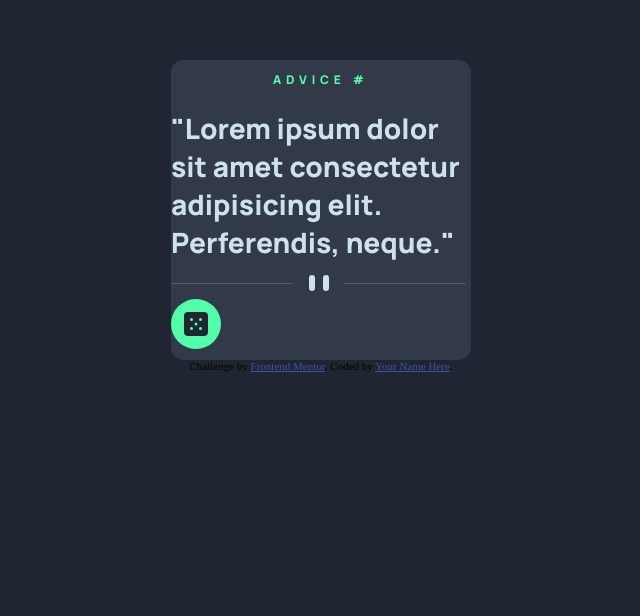
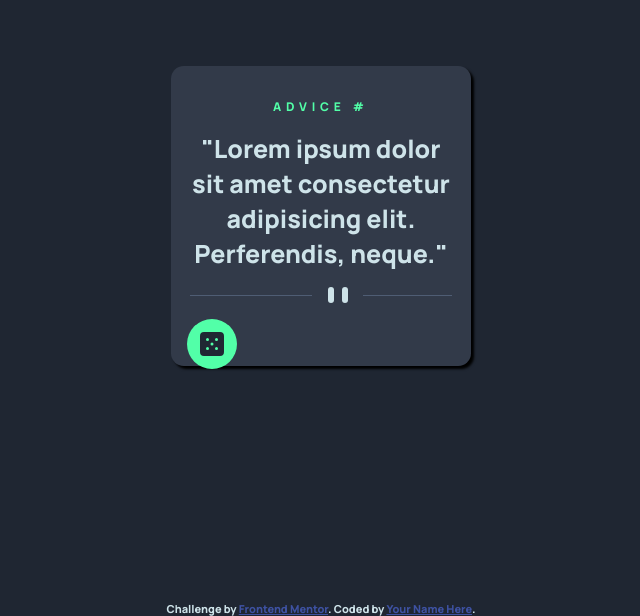
Before and after one commit to Werricsson-Santos/AdviceGenerator, a plain HTML site: page index.html in a window 1280 px wide. Shown: the part 184-800 px from the top of the page, without its empty margins (319-959 px from the left). Drawn offline with Linux system fonts and the light colour scheme.

Commit message:
MRP - adjusting spacings - WIP

```diff
--- a/index.html
+++ b/index.html
@@ -30,7 +30,9 @@
       </div>
       <div class="adviceText">
         <p>"Lorem ipsum dolor sit amet consectetur adipisicing elit. Perferendis, neque.<!-- Advice text goes here -->"</p>
+      <div class="division">
         <svg width="295" height="16" xmlns="http://www.w3.org/2000/svg"><g fill="none" fill-rule="evenodd"><path fill="#4F5D74" d="M0 8h122v1H0zM173 8h122v1H173z"/><g transform="translate(138)" fill="#CEE3E9"><rect width="6" height="16" rx="3"/><rect x="14" width="6" height="16" rx="3"/></g></g></svg>
+      </div>
 
       <div class="iconDice">
         <svg width="24" height="24" xmlns="http://www.w3.org/2000/svg"><path d="M20 0H4a4.005 4.005 0 0 0-4 4v16a4.005 4.005 0 0 0 4 4h16a4.005 4.005 0 0 0 4-4V4a4.005 4.005 0 0 0-4-4ZM7.5 18a1.5 1.5 0 1 1 0-3 1.5 1.5 0 0 1 0 3Zm0-9a1.5 1.5 0 1 1 0-3 1.5 1.5 0 0 1 0 3Zm4.5 4.5a1.5 1.5 0 1 1 0-3 1.5 1.5 0 0 1 0 3Zm4.5 4.5a1.5 1.5 0 1 1 0-3 1.5 1.5 0 0 1 0 3Zm0-9a1.5 1.5 0 1 1 0-3 1.5 1.5 0 0 1 0 3Z" fill="#202733"/></svg>
--- a/style.css
+++ b/style.css
@@ -7,7 +7,6 @@
     background-color: hsl(218, 23%, 16%);
     height: 100vh;
     display: flex;
-    flex-direction: column;
     align-items: center;
     justify-content: center;
 }
@@ -16,24 +15,32 @@
     background-color: hsl(217, 19%, 24%);
     width: 300px;
     height: 300px;
-    display: flex;
-    flex-wrap: wrap;
-    align-items: center;
-    justify-content: center;
+    box-shadow: 3px 3px 2.5px;
     border-radius: 0.8rem;
 }
 
 .adviceId {
+    padding: 2rem 1rem 0.8rem 1rem;
     color: hsl(150, 100%, 66%);
     font-family: 'Manrope', sans-serif;
     font-size: 12px;
     letter-spacing: 0.3rem;
+    display: flex;
+    justify-content: center;
 }
 
 .adviceText{
+    padding: 0.2rem 1rem 0.5rem 1rem;
     color: hsl(193, 38%, 86%);
     font-family: 'Manrope', sans-serif;
-    font-size: 28px;
+    text-align: center;
+    font-size: 25px;
+}
+
+.division {
+    padding: 1rem 0.2rem 1rem 0.2rem;
+    display: flex;
+    justify-content: center;
 }
 
 .iconDice {
@@ -45,3 +52,10 @@
     width: 50px;
     border-radius: 50%;
 }
+
+.attribution {
+    position: absolute;
+    bottom: 0;
+    font-family: 'Manrope', sans-serif;
+    color: hsl(193, 38%, 86%);
+}
```
